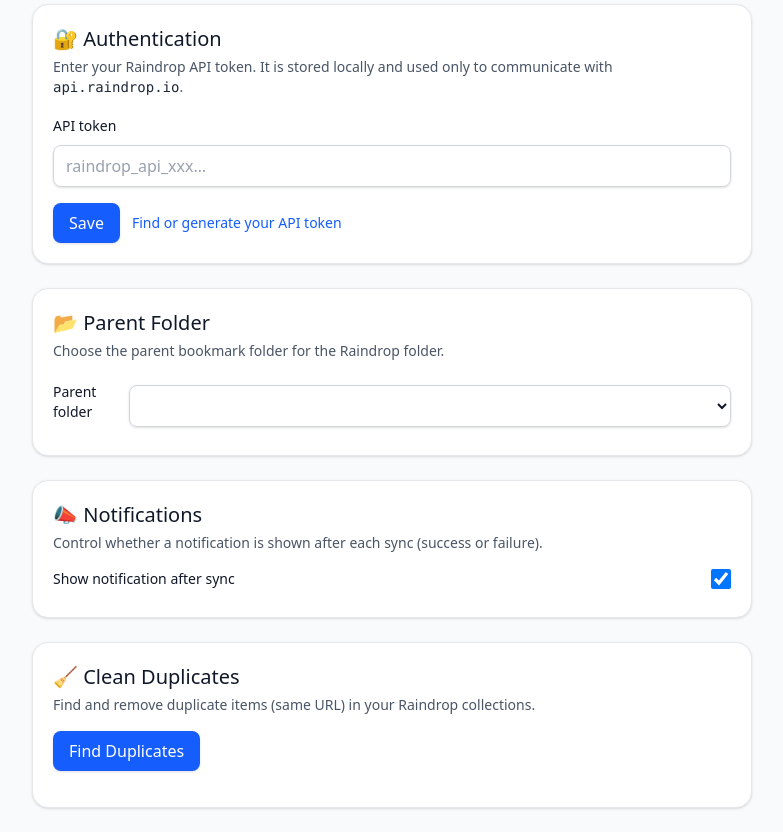
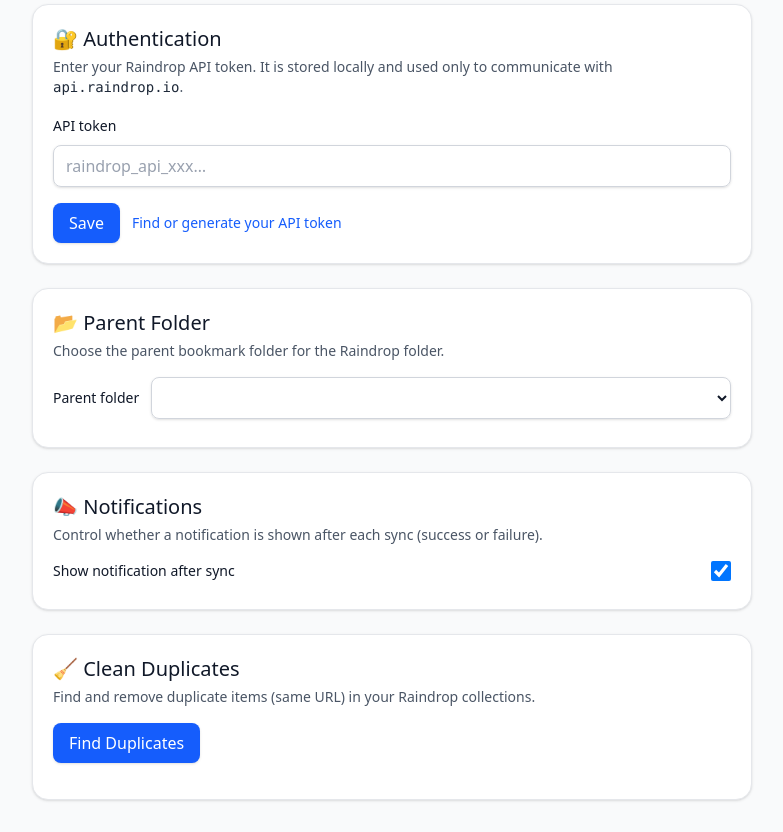
Before and after one commit to riiiiiiiiiina0/raindrop-bear, a website with bundled scripts: page src/options.html in a window 1280 px wide. Shown: the part 80-912 px from the top of the page, without its empty margins (248-1031 px from the left). Built offline with nearby package versions, Linux system fonts and the light colour scheme; some packages are replaced by stand-ins of ours; no server answers.

Commit message:
fix: minor style issues

```diff
--- a/src/options.html
+++ b/src/options.html
@@ -65,10 +65,10 @@
           Choose the parent bookmark folder for the Raindrop folder.
         </p>
       </div>
-      <div class="flex items-center justify-between">
-        <label for="parent-folder" class="text-sm font-medium">Parent folder</label>
+      <div class="flex items-center justify-between gap-3">
+        <label for="parent-folder" class="text-sm font-medium whitespace-nowrap">Parent folder</label>
         <select id="parent-folder"
-          class="mt-2 w-full rounded-lg border border-gray-300 bg-white/60 px-3 py-2 text-base shadow-sm outline-none placeholder:text-gray-400 focus:border-blue-500 focus:ring-2 focus:ring-blue-500 dark:border-gray-700 dark:bg-gray-950/60 dark:placeholder:text-gray-500">
+          class="w-full rounded-lg border border-gray-300 bg-white/60 px-3 py-2 text-base shadow-sm outline-none placeholder:text-gray-400 focus:border-blue-500 focus:ring-2 focus:ring-blue-500 dark:border-gray-700 dark:bg-gray-950/60 dark:placeholder:text-gray-500">
         </select>
       </div>
       <div class="mt-2">
```
